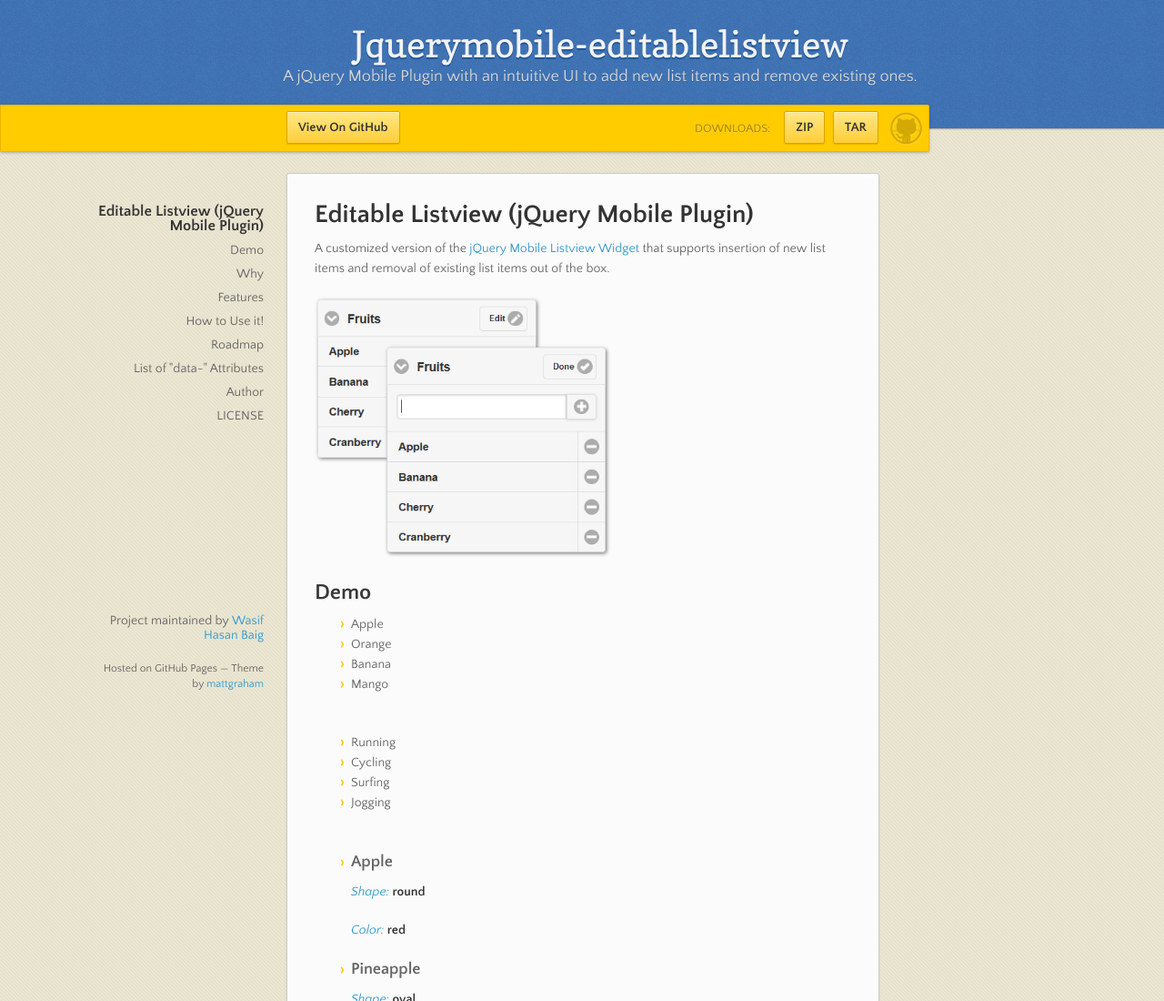
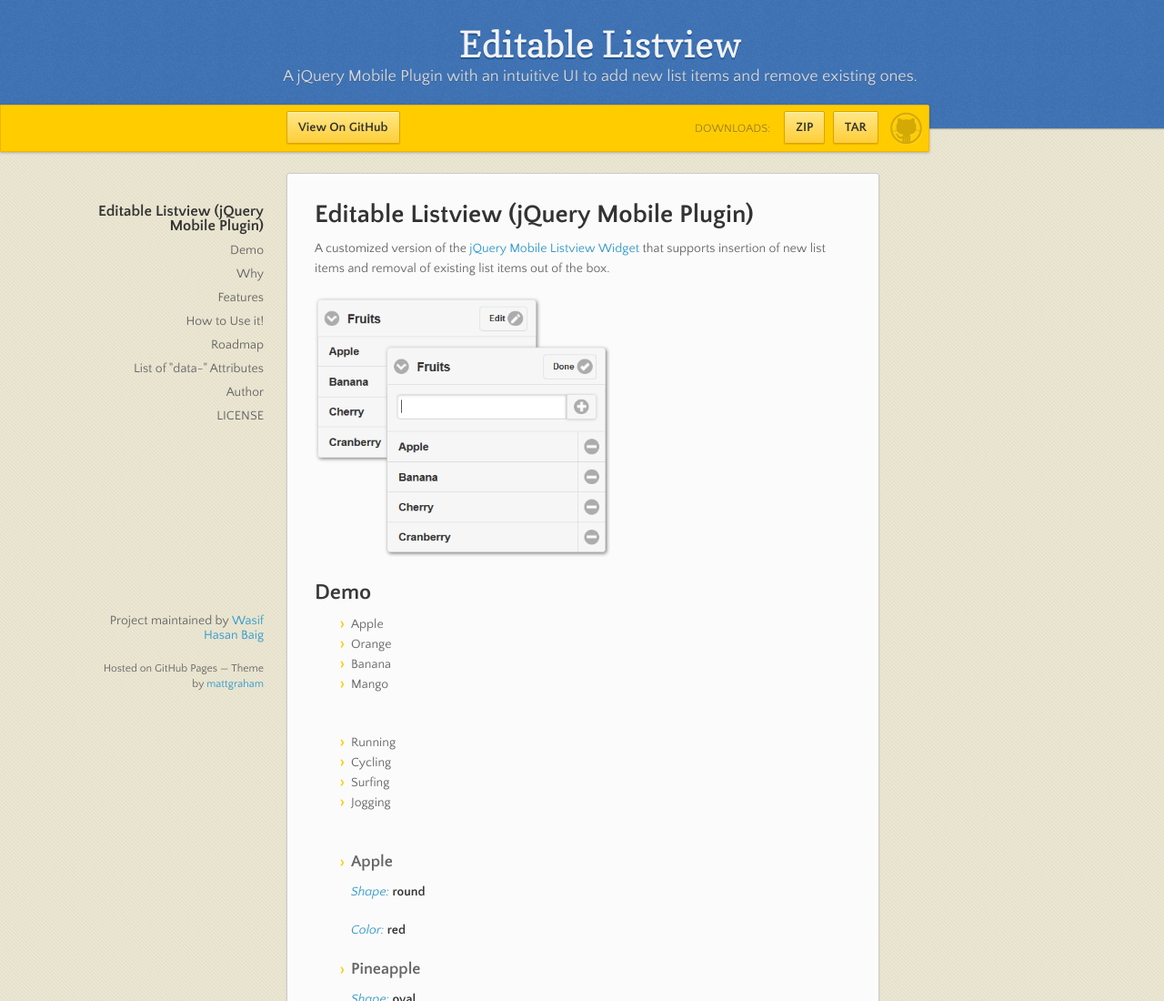
Before and after one commit to baig/jquerymobile-editablelistview, a plain HTML site: page index.html in a window 1280 px wide. Shown: the top 1100 px of the page at 91% size. Drawn offline with nearby package versions, Linux system fonts and the light colour scheme.

Commit message:
Changed title and main heading in index.html

```diff
--- a/index.html
+++ b/index.html
@@ -4,7 +4,7 @@
 <head>
     <meta charset="utf-8">
     <meta http-equiv="X-UA-Compatible" content="chrome=1">
-    <title>Jquerymobile-editablelistview by baig</title>
+    <title>Editable Listview by Wasif Hasan Baig</title>
     <link rel="stylesheet" href="stylesheets/styles.css">
     <link rel="stylesheet" href="stylesheets/pygment_trac.css">
     <link rel="stylesheet" href="stylesheets/custom.css">
@@ -35,7 +35,7 @@
 <body>
 
     <header>
-        <h1>Jquerymobile-editablelistview</h1>
+        <h1>Editable Listview</h1>
         <p>A jQuery Mobile Plugin with an intuitive UI to add new list items and remove existing ones.</p>
     </header>
 
```
